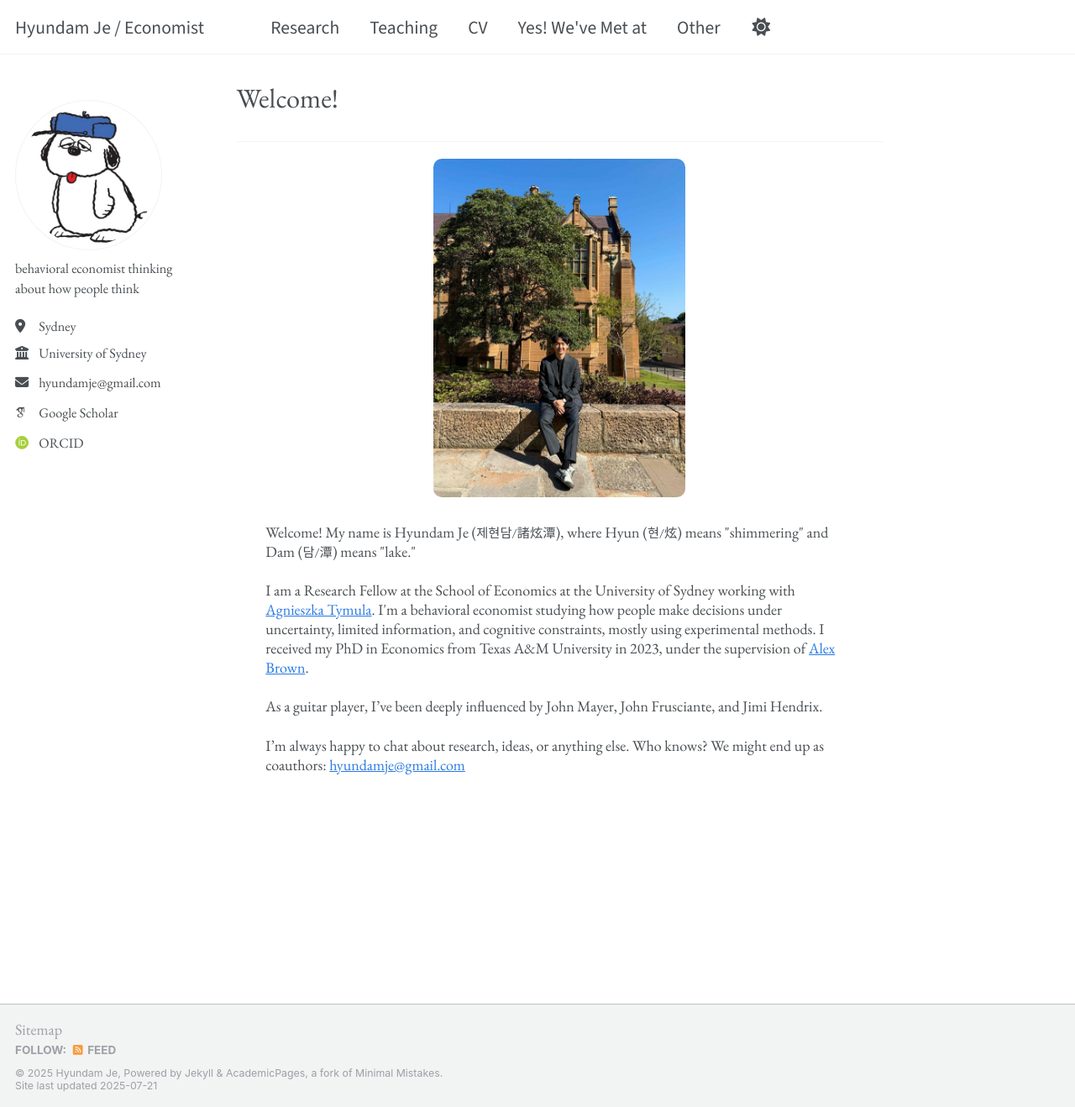
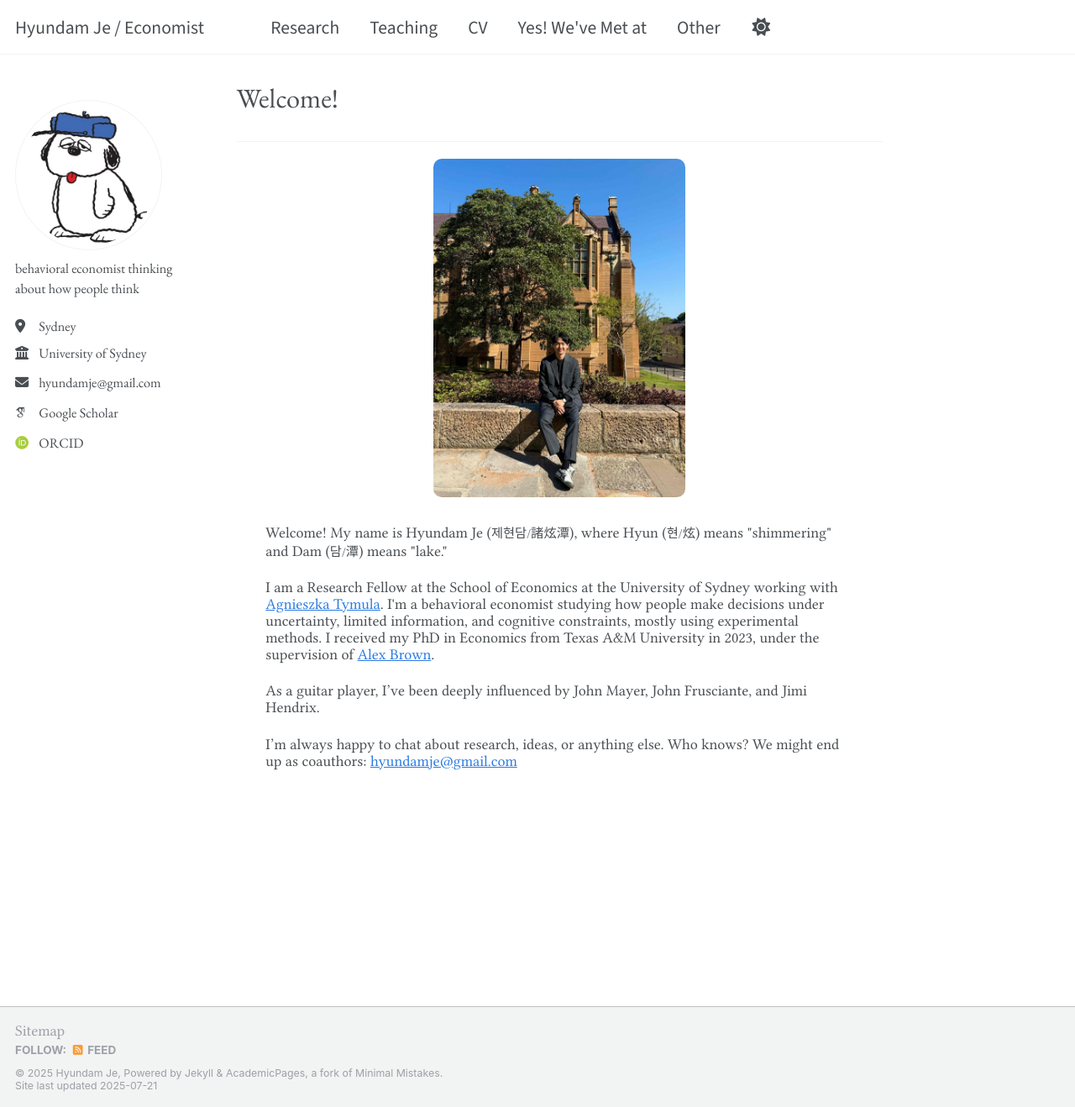
Before and after one commit to hyundamje/hyundamje.github.io, a Jekyll site: the page built from _pages/about.md, in a window 1280 px wide and 1318 px high. Shown: the whole window at 84% size. Built offline with Jekyll 4.4.1, drawn with Linux system fonts in a browser that asks for light colours; some web fonts are replaced.

Commit message:
Update _base.scss

```diff
--- a/_sass/layout/_base.scss
+++ b/_sass/layout/_base.scss
@@ -39,9 +39,9 @@ body {
   padding: $masthead-height 0 0;
   padding-bottom: 9em;
 //   font-family: 'Source Serif 4', serif;
-//  font-family:  'Libertine', serif;
+  font-family:  'Libertine', serif;
  // font-family: 'Crimson Pro', serif;
-     font-family: 'EB Garamond', serif;
+   //  font-family: 'EB Garamond', serif;
  //   line-height: 1.2;
   //  font-weight: 400;
 
```
